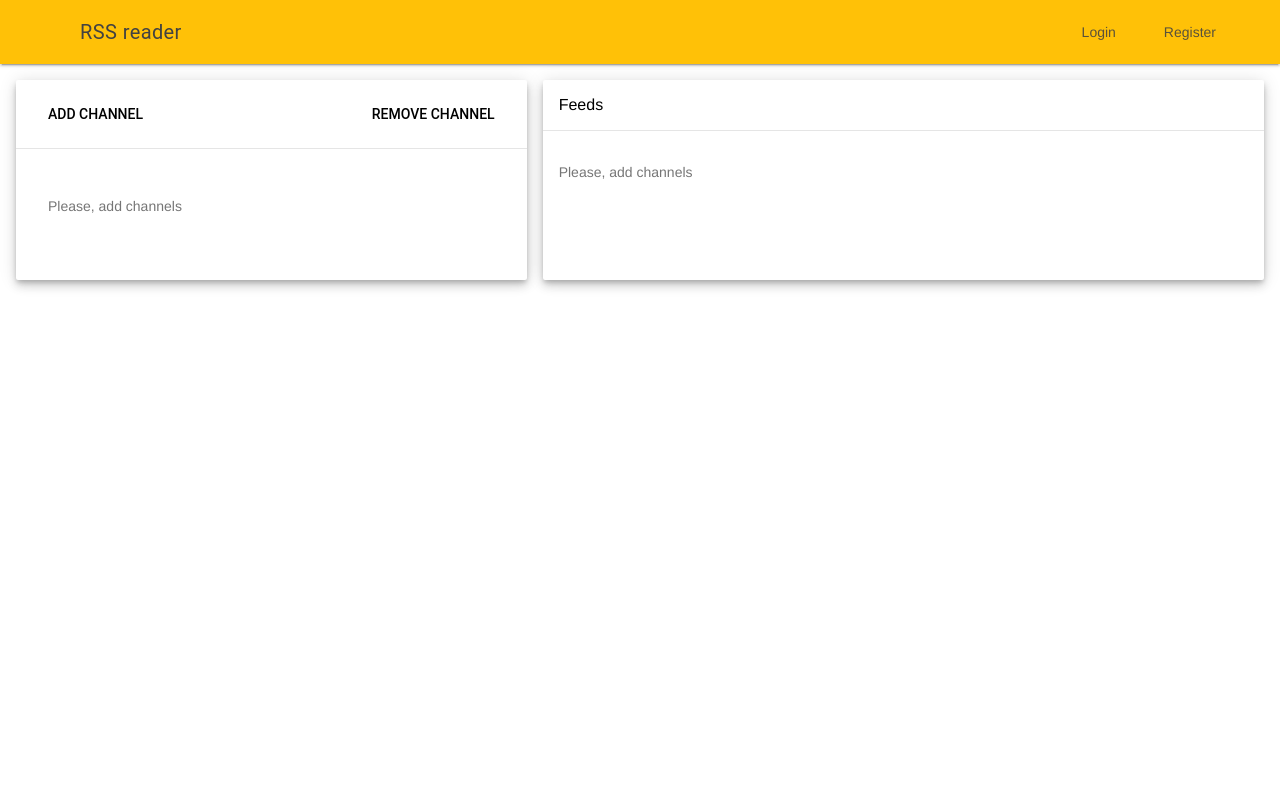
After one commit to AlexKhram/rssreader, a PHP site: template app/src/Alex/View/channels.twig in a window 1280 px wide. The commit adds this page. Run offline with PHP 8.4, Linux system fonts and the light colour scheme; the template is opened without the code that fills it, so the values that code supplies are empty; some libraries are stand-ins or nearby versions.

Commit message:
Add views

```diff
--- a/app/src/Alex/Model/Feed.php
+++ b/app/src/Alex/Model/Feed.php
@@ -16,13 +16,14 @@ class Feed extends Model
 
     public function addFeed($chanel_id, $feed)
     {
+        $feed->description = strip_tags($feed->description);
         return $this->app['db']->executeQuery("INSERT IGNORE INTO {$this->table} (chanel_id, guid, title, description, link)
 VALUES (?, ?, ?, ?, ?)", [$chanel_id, $feed->guid, $feed->title, $feed->description, $feed->link]);
     }
 
     public function getFeedsByChannel($channelId)
     {
-        return $this->app['db']->fetchAll("SELECT * FROM {$this->table} WHERE chanel_id = {$channelId}");
+        return $this->app['db']->fetchAll("SELECT * FROM {$this->table} WHERE chanel_id = {$channelId} ORDER BY id DESC LIMIT 5");
     }
 
     public function dleteFeedsForChannel($channelId)
--- a/app/src/Alex/Model/User.php
+++ b/app/src/Alex/Model/User.php
@@ -16,11 +16,14 @@ class User extends Model
 
     public function getUserByEmail($email)
     {
+        $email = addslashes($email);
         return $this->app['db']->fetchAssoc("SELECT * FROM {$this->table} WHERE email = '{$email}'");
     }
 
     public function addNewUser($email, $password)
     {
+        $email = addslashes($email);
+        $password = addslashes($password);
         $this->app['db']->insert($this->table, array('email' => $email, 'password' => $password));
         $userId = $this->app['db']->lastInsertId();
         $this->app['session']->set('auth', 1);
@@ -54,6 +57,7 @@ class User extends Model
 
     public function checkPassword($user, $password)
     {
+        $password = addslashes($password);
         if ($user['password'] === $password) {
             $this->setAuth($user['id']);
             return;
--- /dev/null
+++ b/app/src/Alex/View/channels.twig
@@ -0,0 +1,156 @@
+<!doctype html>
+<html>
+{{ include('layout/head.twig') }}
+<body>
+<div class="mdl-layout mdl-js-layout mdl-layout--fixed-header">
+    <header class="mdl-layout__header">
+        <div class="mdl-layout__header-row">
+            <span class="mdl-layout-title">RSS reader</span>
+            <div class="mdl-layout-spacer"></div>
+            <nav class="mdl-navigation mdl-layout--large-screen-only">
+                {% if userId is defined and userId is not empty %}
+                    <a class="mdl-navigation__link" href="/logout">Logout</a>
+                {% else %}
+                    <a class="mdl-navigation__link" href="/login">Login</a>
+                    <a class="mdl-navigation__link" href="/register">Register</a>
+                {% endif %}
+            </nav>
+        </div>
+    </header>
+    <main class="mdl-layout__content">
+        <div class="page-content">
+            <div class="mdl-grid">
+
+                <div class="mdl-cell mdl-cell--5-col mdl-cell--8-col-tablet mdl-cell--4-col-phone mdl-card mdl-shadow--6dp">
+                    <div class="mdl-card__title">
+                        <button class="mdl-button mdl-js-button" id="addChannel">
+                            Add channel
+                        </button>
+                        <div class="mdl-layout-spacer"></div>
+                        <button class="mdl-button mdl-js-button" id="removeChannel">
+                            Remove channel
+                        </button>
+                    </div>
+                    <div class="mdl-card__actions mdl-card--border"></div>
+                    {% if warning is defined and warning is not empty %}
+                        <div class="mdl-card__supporting-text mdl-color-text--red-500">
+                            <ul>
+                                {% for warn in warning %}
+                                    <li>{{ warn }}</li>
+                                {% endfor %}
+                            </ul>
+                        </div>
+                    {% endif %}
+                    <div class="mdl-card__supporting-text">
+                        {% if channels is defined and channels is not empty %}
+                            <ul class="demo-list-icon mdl-list">
+                                {% for channel in channels %}
+                                    <li class="mdl-list__item">
+                                        <span class="mdl-list__item-primary-content">
+                                            <i class="material-icons mdl-list__item-icon">person</i>
+                                            {{ channel['url']|slice(0, 40) }}...
+                                        </span>
+                                    </li>
+                                {% endfor %}
+                            </ul>
+                        {% else %}
+                            <div class="mdl-card__supporting-text">
+                                Please, add channels
+                            </div>
+                        {% endif %}
+                    </div>
+                </div>
+
+                <div class="mdl-cell mdl-cell--7-col mdl-cell--8-col-tablet mdl-cell--4-col-phone mdl-card mdl-shadow--6dp">
+                    <div class="mdl-card__title">
+                        Feeds
+                    </div>
+                    <div class="mdl-card__actions mdl-card--border"></div>
+                    {% if feeds is defined and feeds is not empty %}
+                        {% for feedsList in feeds %}
+                            <div class="mdl-card__supporting-text">
+                                <ul class="demo-list-two mdl-list">
+                                    {% for feed in feedsList %}
+                                        <li class="mdl-list__item mdl-list__item--two-line">
+                                            <span class="mdl-list__item-primary-content">
+                                                <span>{{ feed['title'] }}</span>
+                                                <span class="mdl-list__item-sub-title">{{ feed['description']|raw }}</span>
+                                            </span>
+                                        </li>
+                                    {% endfor %}
+                                </ul>
+                            </div>
+                        {% endfor %}
+                    {% else %}
+                        <div class="mdl-card__supporting-text">
+                            Please, add channels
+                        </div>
+                    {% endif %}
+                </div>
+            </div>
+        </div>
+    </main>
+</div>
+<dialog class="mdl-dialog" id="dialogRemove">
+    <h4 class="mdl-dialog__title">Remove channel</h4>
+    <div class="mdl-dialog__content">
+        <p>
+            Are you really want to remove channel?
+        </p>
+        <form action="/del" method="post" id="removeForm"></form>
+        <select form="removeForm" name="channelId" required>
+            {% if channels is defined and channels is not empty %}
+                {% for channel in channels %}
+                    <option selected value="{{ channel['chanel_id'] }}">{{ channel['url']|slice(0, 35) }}</option>
+                {% endfor %}
+            {% endif %}
+        </select>
+    </div>
+    <div class="mdl-dialog__actions">
+        <button type="button" class="mdl-button  closeRemove">Cancel</button>
+        <div class="mdl-layout-spacer"></div>
+        <button type="submit" form="removeForm" class="mdl-button close">Remove</button>
+    </div>
+</dialog>
+<script>
+    var dialog = document.querySelector('#dialogRemove');
+    var showDialogButton = document.querySelector('#removeChannel');
+    if (!dialog.showModal) {
+        dialogPolyfill.registerDialog(dialog);
+    }
+    showDialogButton.addEventListener('click', function () {
+        dialog.showModal();
+    });
+    dialog.querySelector('.closeRemove').addEventListener('click', function () {
+        dialog.close();
+    });
+</script>
+<dialog class="mdl-dialog" id="dialogAdd">
+    <h6 class="mdl-dialog__title">Add channel</h6>
+    <div class="mdl-dialog__content">
+        <form action="/" method="post" id="addForm"></form>
+        <div class="mdl-textfield mdl-js-textfield">
+            <input class="mdl-textfield__input" type="text" form="addForm" name="channelUrl">
+        </div>
+    </div>
+    <div class="mdl-dialog__actions">
+        <button type="button" class="mdl-button closeAdd close">Cancel</button>
+        <div class="mdl-layout-spacer"></div>
+        <button type="submit" form="addForm" class="mdl-button ">Add</button>
+    </div>
+</dialog>
+<script>
+    var dialogAdd = document.querySelector('#dialogAdd');
+    var showDialogButtonAdd = document.querySelector('#addChannel');
+    if (!dialogAdd.showModal) {
+        dialogPolyfill.registerDialog(dialog);
+    }
+    showDialogButtonAdd.addEventListener('click', function () {
+        dialogAdd.showModal();
+    });
+    dialogAdd.querySelector('.closeAdd').addEventListener('click', function () {
+        dialogAdd.close();
+    });
+</script>
+</body>
+</html>
--- /dev/null
+++ b/app/src/Alex/View/layout/head.twig
@@ -0,0 +1,8 @@
+
+<head>
+    <meta charset="utf-8">
+    <title>RSS reader</title>
+    <link rel="stylesheet" href="https://code.getmdl.io/1.2.1/material.amber-orange.min.css" />
+    <link rel="stylesheet" href="https://fonts.googleapis.com/icon?family=Material+Icons">
+    <script defer src="https://code.getmdl.io/1.2.1/material.min.js"></script>
+</head>
--- a/composer.json
+++ b/composer.json
@@ -1,7 +1,8 @@
 {
     "require": {
         "silex/silex": "~2.0",
-        "doctrine/dbal": "~2.2"
+        "doctrine/dbal": "~2.2",
+        "twig/twig": "^1.28"
     },
     "autoload": {
         "psr-4": {
```
Also changed, not shown: app/src/Alex/Controller/ChanelController.php (+42 -44 lines), app/src/Alex/Controller/UserController.php (+39 -22 lines), app/src/Alex/Model/Chanel.php (+7 -1 lines), app/src/Alex/View/login.twig (added, +69 -0 lines), index.php (+10 -6 lines), 1 other file.
